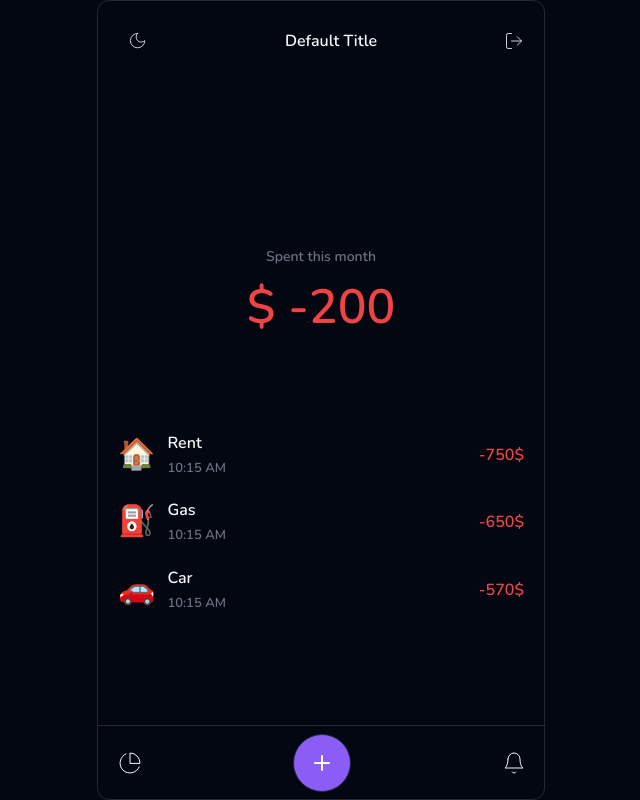
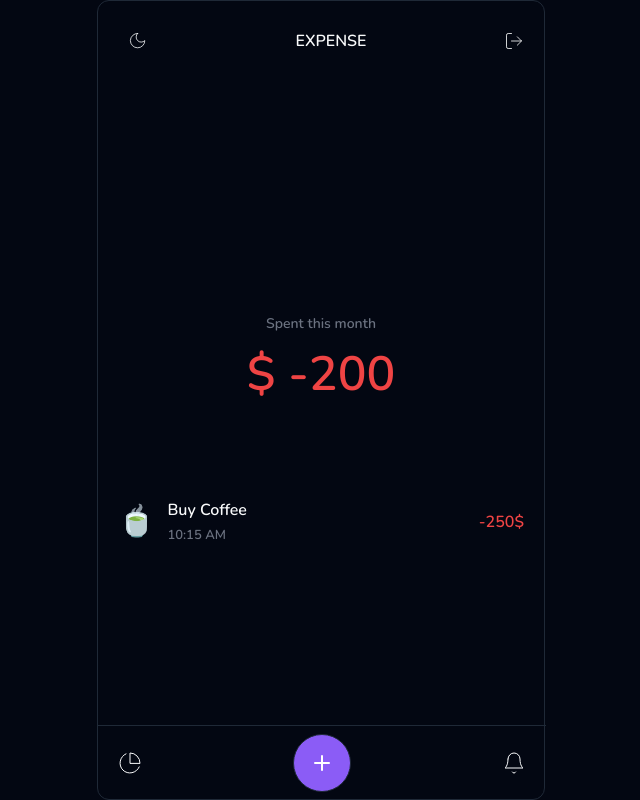
Before and after one commit to sohunz/daily-expense-tracker, a React (Vite) app: page / in a window 1280 px wide. Shown: the whole page, without its empty margins (319-959 px from the left). Built offline with nearby package versions, Linux system fonts and the light colour scheme.

Commit message:
setup zustand

```diff
--- a/package.json
+++ b/package.json
@@ -24,7 +24,8 @@
         "react-router-dom": "^6.23.1",
         "tailwind-merge": "^2.3.0",
         "tailwindcss-animate": "^1.0.7",
-        "vaul": "^0.9.1"
+        "vaul": "^0.9.1",
+        "zustand": "^4.5.2"
     },
     "devDependencies": {
         "@faker-js/faker": "^8.4.1",
--- a/src/App.tsx
+++ b/src/App.tsx
@@ -8,7 +8,7 @@ const App = () => {
 
     const getTitle = (path: string) => {
         switch (path) {
-            case "/home":
+            case "/":
                 return "EXPENSE";
             case "/analytic":
                 return "ANALYTIC";
--- /dev/null
+++ b/src/components/pages/ListExpense.tsx
@@ -0,0 +1,22 @@
+import { expenseType } from "@/types/types";
+
+interface PropsType {
+    ex: expenseType;
+}
+
+const ListExpense = ({ ex }: PropsType) => {
+    return (
+        <div className="w-full flex justify-between items-center" key={ex.id}>
+            <div className="flex items-center gap-3">
+                <p className="text-3xl">{ex.icon}</p>
+                <p className="flex flex-col gap-1">
+                    {ex.title}
+                    <span className="text-[13px] text-gray-500">10:15 AM</span>
+                </p>
+            </div>
+            <p className="text-red-500">-{ex.value}$</p>
+        </div>
+    );
+};
+
+export default ListExpense;
--- a/src/pages/MainPage.tsx
+++ b/src/pages/MainPage.tsx
@@ -1,4 +1,9 @@
+import ListExpense from "@/components/pages/ListExpense";
+import { useAddExpense } from "@/store/store";
+
 const MainPage = () => {
+    const { expense } = useAddExpense((state) => state);
+
     return (
         <main className="w-full flex flex-col items-center justify-center h-full gap-20">
             <p className="flex flex-col items-center gap-4">
@@ -9,42 +14,9 @@ const MainPage = () => {
             </p>
 
             <div className="w-full p-5 space-y-5">
-                <div className="w-full flex justify-between items-center">
-                    <div className="flex items-center gap-3">
-                        <p className="text-3xl">🏠</p>
-                        <p className="flex flex-col gap-1">
-                            Rent{" "}
-                            <span className="text-[13px] text-gray-500">
-                                10:15 AM
-                            </span>
-                        </p>
-                    </div>
-                    <p className="text-red-500">-750$</p>
-                </div>
-                <div className="w-full flex justify-between items-center">
-                    <div className="flex items-center gap-3">
-                        <p className="text-3xl">⛽</p>
-                        <p className="flex flex-col gap-1">
-                            Gas{" "}
-                            <span className="text-[13px] text-gray-500">
-                                10:15 AM
-                            </span>
-                        </p>
-                    </div>
-                    <p className="text-red-500">-650$</p>
-                </div>
-                <div className="w-full flex justify-between items-center">
-                    <div className="flex items-center gap-3">
-                        <p className="text-3xl">🚗</p>
-                        <p className="flex flex-col gap-1">
-                            Car{" "}
-                            <span className="text-[13px] text-gray-500">
-                                10:15 AM
-                            </span>
-                        </p>
-                    </div>
-                    <p className="text-red-500">-570$</p>
-                </div>
+                {expense.map((ex) => (
+                    <ListExpense ex={ex} key={ex.id} />
+                ))}
             </div>
         </main>
     );
--- /dev/null
+++ b/src/store/store.ts
@@ -0,0 +1,7 @@
+import { ExpenseType } from "@/types/types";
+import { create } from "zustand";
+
+export const useAddExpense = create<ExpenseType>((set) => ({
+    expense: [{ id: 1, title: "Buy Coffee", icon: "🍵", value: 250 }],
+    addExpense: () => {},
+}));
--- /dev/null
+++ b/src/types/types.ts
@@ -0,0 +1,11 @@
+export interface expenseType {
+    id: number;
+    title: string;
+    icon: string;
+    value: number;
+}
+
+export interface ExpenseType {
+    expense: expenseType[];
+    addExpense: () => void;
+}
```
Also changed, not shown: 1 other file (tests, documents, lock files or other folders).
